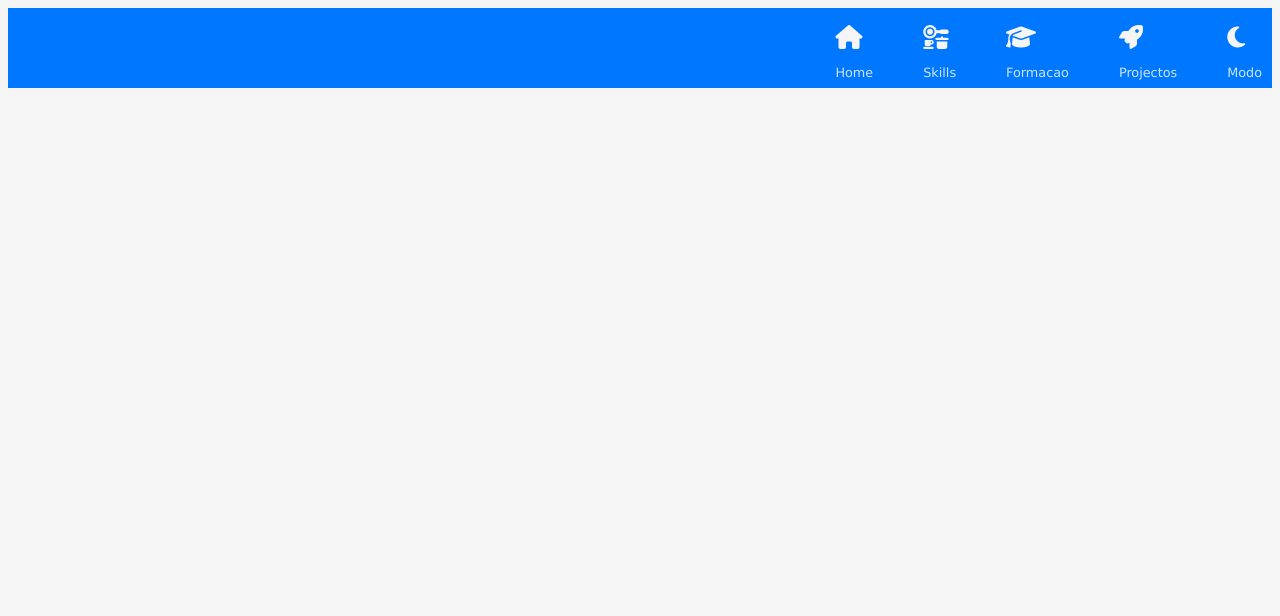
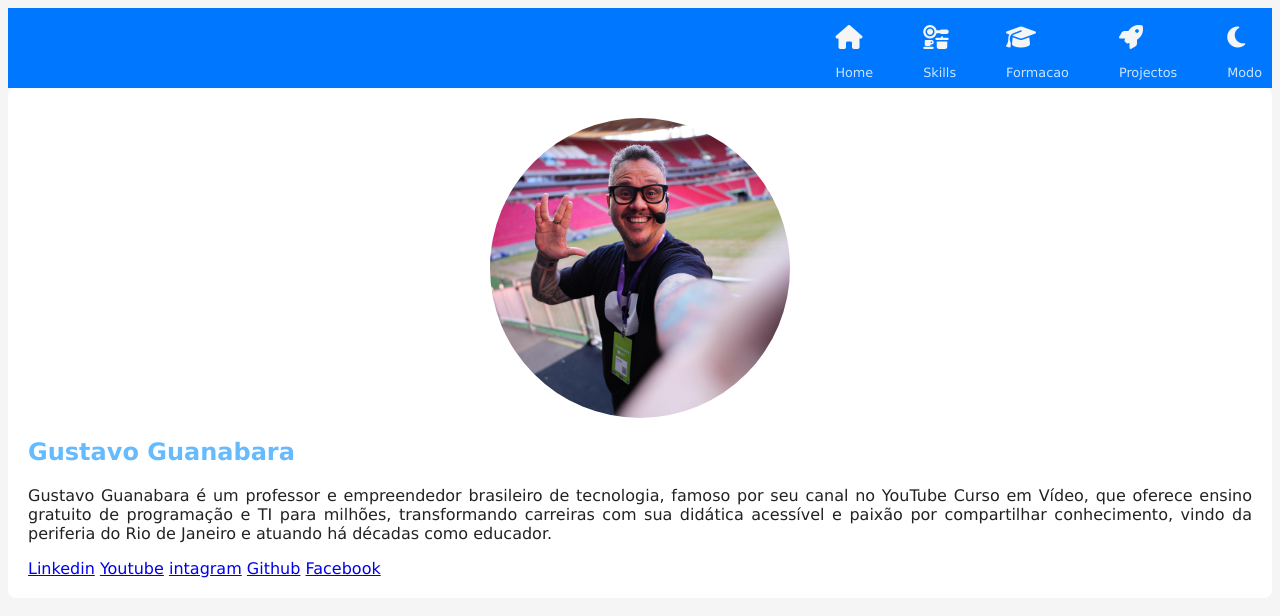
Before and after one commit to paizaneandre/projecto-portifolio, a plain HTML site: page index.html in a window 1280 px wide. Drawn offline with Linux system fonts and the light colour scheme.

Commit message:
atualizaou do exercicio

```diff
--- a/estilos/style.css
+++ b/estilos/style.css
@@ -51,3 +51,29 @@ nav#menu p {
   font-size:0.8em;
   opacity: 0.8;
 }
+
+main {
+
+}
+ section#ficha {
+  padding: 20px;
+  background-color: var(--fundo-card);
+  border-radius: 8px;
+ }
+section#ficha img {
+  display: block;
+  margin: auto;
+  aspect-ratio: 1/1;
+  object-fit: cover;
+  width: 300px;
+  border-radius: 50%;
+  margin-top: 10px;
+}
+
+section#ficha h1 {
+  color: var(--destaque-inverso);
+  font-size: 1.5em;
+}
+section#ficha p {
+  text-align: justify;
+}
--- a/index.html
+++ b/index.html
@@ -22,8 +22,17 @@
     </header>
 
     <main>
-        <section>
-
+        <section id="ficha">
+            <img src="imagens/guanabara-perfil.jpg" alt="foto de Guanabara">
+            <h1>Gustavo Guanabara</h1>
+            <p>Gustavo Guanabara é um professor e empreendedor brasileiro de tecnologia, famoso por seu canal no YouTube Curso em Vídeo, que oferece ensino gratuito de programação e TI para milhões, transformando carreiras com sua didática acessível e paixão por compartilhar conhecimento, vindo da periferia do Rio de Janeiro e atuando há décadas como educador. </p>
+            <div id="social">
+                <a href="#">Linkedin</a>
+                <a href="#">Youtube</a>
+                <a href="#">intagram</a>
+                <a href="#">Github</a>
+                <a href="#">Facebook</a>
+            </div>
         </section>
 
         <section>
```
